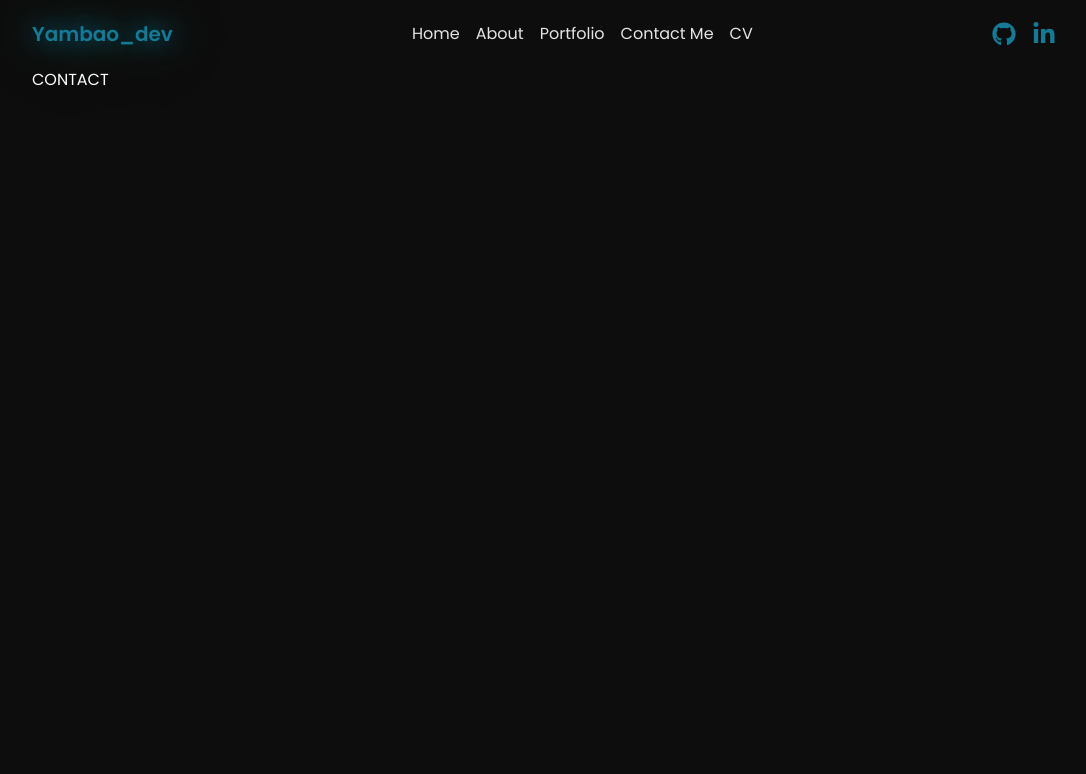
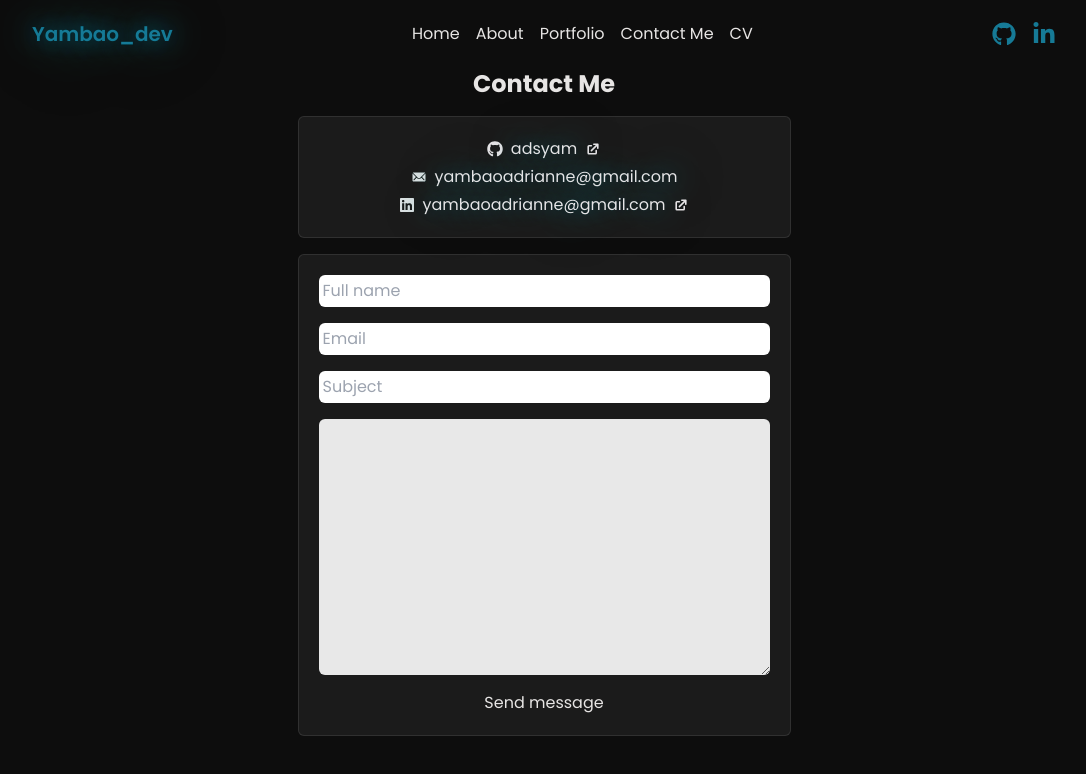
Before and after one commit to adsyam/adsyam-Portfolio-Website, a React (Vite) app: page /contact in a window 1280 px wide. Shown: the top 774 px of the page, without its empty margins (96-1182 px from the left). Built offline with nearby package versions, Linux system fonts and the light colour scheme.

Commit message:
Send Email  functionalities and download for cv

```diff
--- a/package.json
+++ b/package.json
@@ -15,6 +15,7 @@
     "react-dom": "^18.2.0"
   },
   "devDependencies": {
+    "@emailjs/browser": "^3.12.1",
     "@iconify/react": "^4.1.1",
     "@types/react": "^18.2.37",
     "@types/react-dom": "^18.2.15",
--- a/src/App.jsx
+++ b/src/App.jsx
@@ -5,6 +5,7 @@ import Contact from "./pages/Contact";
 import Home from "./pages/Home";
 import PageNotFound from "./pages/PageNotFound";
 import Portfolio from "./pages/Portfolio";
+import CV from "./pages/CV";
 
 export default function App() {
   return (
@@ -20,6 +21,7 @@ export default function App() {
           </Route>
           <Route path="portfolio" element={<Portfolio />} />
           <Route path="contact" element={<Contact />} />
+          <Route path="resume" element={<CV />} />
         </Route>
 
         <Route path="*" element={<PageNotFound />} />
--- /dev/null
+++ b/src/pages/CV.jsx
@@ -0,0 +1,12 @@
+import resume from "../assets/Resume.pdf"
+
+export default function CV() {
+  return (
+  <section className="flex justify-center items-center h-screen gap-4 flex-col">
+    <h1>Last updated: January 2023</h1>
+    <a href={resume} download={resume} className="border border-purple-300/50 px-1 py-2 rounded-md hover:scale-105 duration-300">
+      Download Curriculum Vitae
+    </a>
+  </section>
+  )
+}
--- a/src/pages/Contact.jsx
+++ b/src/pages/Contact.jsx
@@ -1,5 +1,42 @@
-
+import { useRef } from "react";
+import { FaGithub, FaLinkedin } from "react-icons/fa";
+import { HiExternalLink } from "react-icons/hi";
+import { IoIosMail } from "react-icons/io";
+import emailjs from '@emailjs/browser';
 
 export default function Contact() {
-    return <div>CONTACT</div>
+  const form = useRef()
+
+  const sendEmail = (e) => {
+    e.preventDefault();
+
+    emailjs.sendForm('service_nt23rvs', 'template_abhzptc', form.current, 'lXnRo2DFDwUdWdDyw')
+      .then((result) => {
+          console.log(result.text);
+      }, (error) => {
+          console.log(error.text);
+      });
+
+      e.target.reset()
+  };
+
+    return (
+    <section className="flex h-screen justify-center text-black">
+      <div className="flex flex-col gap-4">
+        <h1 className="text-stone-200 text-center text-2xl font-bold">Contact Me</h1>
+        <div className="text-stone-200 border border-stone-100/10 p-5 rounded-md bg-[#e4e4e710] flex flex-col text-center gap-1">
+          <a href="https://github.com/adsyam" target="_blank" rel="noreferrer" className="logo flex justify-center items-center gap-2 hover:scale-105 duration-200"><FaGithub/><span> adsyam</span><HiExternalLink/></a>
+          <span className="logo flex justify-center items-center gap-2"><IoIosMail/> yambaoadrianne@gmail.com</span>
+          <a href="https://www.linkedin.com/in/adrianne-yambao/" target="_blank" rel="noreferrer" className="logo flex justify-center items-center gap-2 hover:scale-105 duration-200"><FaLinkedin/> yambaoadrianne@gmail.com<HiExternalLink/></a>
+        </div>
+        <form action="" ref={form} onSubmit={sendEmail} className="flex justify-center flex-col gap-4 border border-stone-100/10 p-5 rounded-md bg-[#e4e4e710]">
+          <input type="text" name="user_name" placeholder="Full name" className="p-1 rounded-md outline-none" />
+          <input type="email" name="user_email" placeholder="Email" className="p-1 rounded-md outline-none"  />
+          <input type="text" name="subject" placeholder="Subject" className="p-1 rounded-md outline-none" />
+          <textarea name="message" cols={30} rows={10} className="p-2 rounded-md outline-none opacity-90"/>
+          <button className="text-stone-200">Send message</button>
+        </form>
+      </div>
+    </section>
+    )
 }
```
Also changed, not shown: 2 other files (tests, documents, lock files or other folders).
